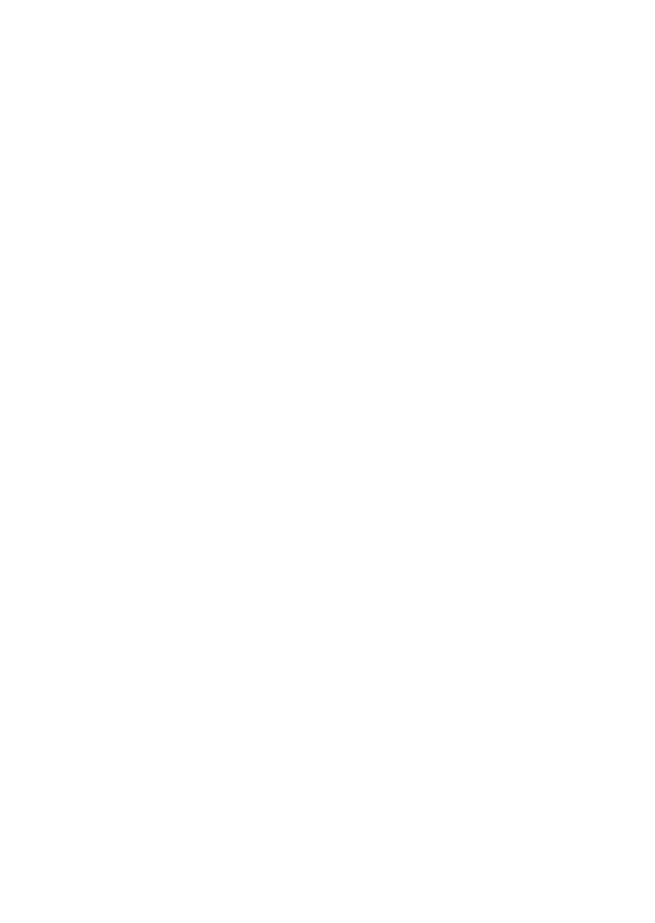
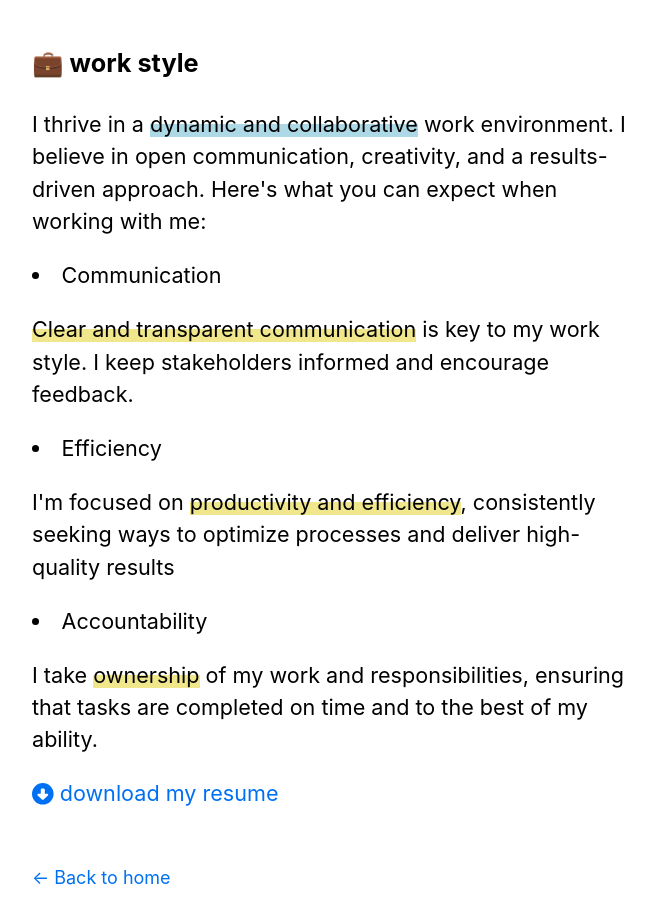
Before and after one commit to yunchipang/nextjs-portfolio, a Next.js app: page /career in a window 1280 px wide. Before the commit this address had no page. Shown: the part 293-1216 px from the top of the page, without its empty margins (302-957 px from the left). Before the commit the page ends 800 px from the top, so only its background shows below. Built offline with nearby package versions, Linux system fonts and the light colour scheme.

Commit message:
Add highlights to texts

```diff
--- /dev/null
+++ b/src/pages/career.tsx
@@ -0,0 +1,65 @@
+import { faCircleDown } from '@fortawesome/free-solid-svg-icons';
+import { FontAwesomeIcon } from '@fortawesome/react-fontawesome';
+import Link from 'next/link';
+
+import Layout from 'components/layout';
+import utilStyles from 'styles/utils.module.css';
+
+export default function Career() {
+  return (
+    <Layout>
+      <section className={utilStyles.headingMd}>
+        <h3>💼 work style</h3>
+        <p>
+          I thrive in a{' '}
+          <span className={utilStyles.blueHighlight}>
+            dynamic and collaborative
+          </span>{' '}
+          work environment. I believe in open communication, creativity, and a
+          results-driven approach. Here&apos;s what you can expect when working
+          with me:
+        </p>
+        <li>
+          Communication
+          <p>
+            <span className={utilStyles.yellowHighlight}>
+              Clear and transparent communication
+            </span>{' '}
+            is key to my work style. I keep stakeholders informed and encourage
+            feedback.
+          </p>
+        </li>
+        <li>
+          Efficiency
+          <p>
+            I&apos;m focused on{' '}
+            <span className={utilStyles.yellowHighlight}>
+              productivity and efficiency
+            </span>
+            , consistently seeking ways to optimize processes and deliver
+            high-quality results
+          </p>
+        </li>
+        <li>
+          Accountability
+          <p>
+            I take <span className={utilStyles.yellowHighlight}>ownership</span>{' '}
+            of my work and responsibilities, ensuring that tasks are completed
+            on time and to the best of my ability.
+          </p>
+        </li>
+      </section>
+      <section className={utilStyles.headingMd}>
+        <p>
+          <Link
+            href="/yunchipang_resume.pdf"
+            target="_blank"
+            rel="noopener noreferrer"
+          >
+            <FontAwesomeIcon icon={faCircleDown} /> download my resume
+          </Link>{' '}
+        </p>
+      </section>
+    </Layout>
+  );
+}
--- a/src/styles/utils.module.css
+++ b/src/styles/utils.module.css
@@ -69,3 +69,11 @@
   border-radius: 20px;
   font-size: 14px;
 }
+
+.blueHighlight {
+  background: linear-gradient(to bottom, transparent 50%, #add8e6 50%);
+}
+
+.yellowHighlight {
+  background: linear-gradient(to bottom, transparent 50%, #f0e68c 50%);
+}
--- a/src/utils/navLinks.js
+++ b/src/utils/navLinks.js
@@ -1,7 +1,7 @@
 const navLinks = [
   { name: 'home', path: '/' },
   { name: 'about', path: '/about' },
-  { name: 'resume', path: '/resume' },
+  { name: 'career', path: '/career' },
   { name: 'projects', path: '/projects' },
 ];
 
```
Also changed, not shown: src/pages/index.tsx (+13 -0 lines), src/pages/resume.tsx (deleted, +0 -53 lines).
